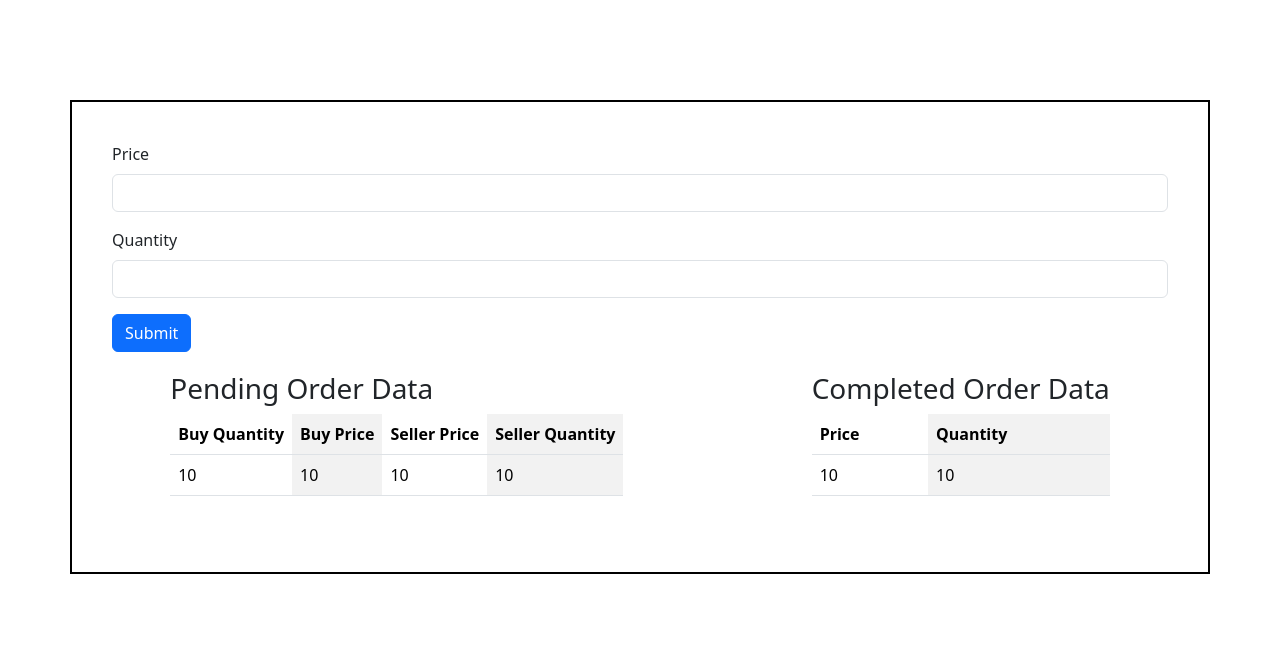
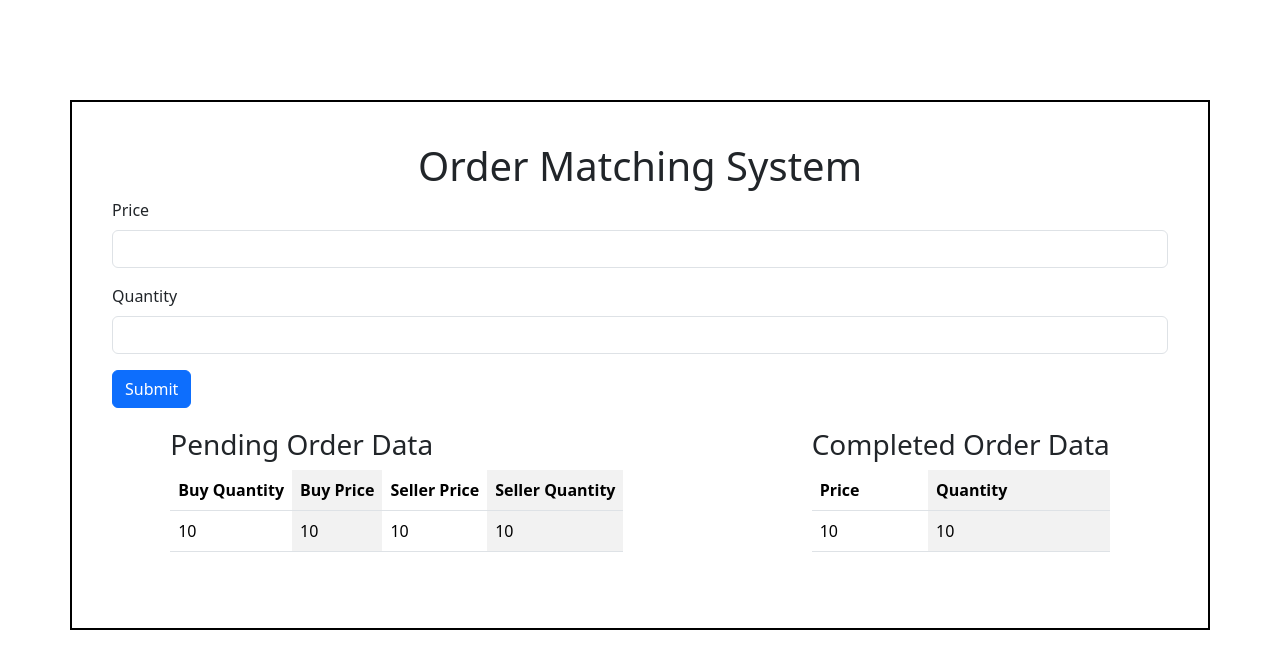
Before and after one commit to BhanuPratap0/Order-Matching-System, a PHP site: page / in a window 1280 px wide. Shown: the top 669 px of the page. Run offline with PHP 8.4, Linux system fonts and the light colour scheme; tables that the repository leaves empty or names only in its code hold one stand-in row (values such as "Sample post").

Commit message:
Added Comments for better understading of the code

```diff
--- a/index.php
+++ b/index.php
@@ -14,62 +14,64 @@ if (!$conn) {
     // echo "Connection was successful!<br/>";
 }
 
-$sql = 'SELECT * FROM `pending_order`';
-$result = $conn->query($sql);
-
-// Initialize an array to hold the data
-$data = array();
-if ($result->num_rows > 0) {
-    // Fetch all rows as an associative array
-    while ($row = $result->fetch_assoc()) {
-        $data[] = $row;
-    }
-} else {
-    echo "0 results";
-}
-
 if ($_SERVER["REQUEST_METHOD"] == "POST") {
 
+    //transaction begins
     $conn->begin_transaction();
+
+    //storing values coming through Form
     $qty = $_POST['quantity'];
     $price = $_POST['price'];
 
+    //Getting row with the matching price
     $sql = "SELECT * FROM `pending_order` WHERE `seller_price` = $price";
     $result = $conn->query($sql);
+
     $row = $result->fetch_assoc();
+
+    //Working on the query on the basis of different conditions
     if ($row['seller_qty'] == $qty) {
-
+        //updating pending_order table
         $sql_remove_value = "UPDATE pending_order SET seller_qty = 0  WHERE seller_price = $price";
         $conn->query($sql_remove_value);
 
+        //updating completed_order table
         $insert_order = "INSERT INTO `completed_order`(`price`, `qty`) VALUES ($price, $qty)";
         $insert_result = $conn->query($insert_order);
         echo "<script type='text/javascript'>alert('Order Completed!');</script>";
     } else if ($row['seller_qty'] > $qty) {
+        //updating pending_order table
         $update_sql = "UPDATE pending_order SET seller_qty = seller_qty - $qty  WHERE seller_price = $price";
         $update_result = $conn->query($update_sql);
 
+        //updating completed_order table
         $insert_order = "INSERT INTO `completed_order`(`price`, `qty`) VALUES ($price, $qty)";
         $insert_result = $conn->query($insert_order);
         echo "<script type='text/javascript'>alert('Order Completed!');</script>";
     } else {
         $qty = $qty - $row['seller_qty'];
-
+        //updating pending_order table
         $update_sql = "UPDATE pending_order SET seller_qty = 0  WHERE seller_price = $price";
         $update_result = $conn->query($update_sql);
 
-        $insert_order = "INSERT INTO `pending_order`(`buy_price`, `buy_qty`) VALUES ($price, $qty)";
-        $insert_result = $conn->query($insert_order);
+        //inserting remaining quantity in pending_order table
+        $insert_pending_order = "INSERT INTO `pending_order`(`buy_price`, `buy_qty`) VALUES ($price, $qty)";
+        $insert_result = $conn->query($insert_pending_order);
 
-        $insert_order = "INSERT INTO `completed_order`(`price`, `qty`) VALUES ($price, $qty)";
-        $insert_result = $conn->query($insert_order);
-        if($qty==0) {
+
+        //updating completed_order table
+        $insert_completed_order = "INSERT INTO `completed_order`(`price`, `qty`) VALUES ($price, $qty)";
+        $insert_result = $conn->query($insert_completed_order);
+
+        //showing the alert according to quantity remaining
+        if ($qty == 0) {
             echo "<script type='text/javascript'>alert('Out of stock! Order in Pending State!');</script>";
         } else {
             echo "<script type='text/javascript'>alert('$qty order places, rest in pending state due to OUT of Stock');</script>";
         }
     }
 
+    //commiting transaction
     $conn->commit();
 }
 
@@ -81,7 +83,7 @@ if ($_SERVER["REQUEST_METHOD"] == "POST") {
 <head>
     <meta charset="utf-8">
     <meta name="viewport" content="width=device-width, initial-scale=1">
-    <title>Bootstrap demo</title>
+    <title>Order Matching System</title>
     <link href="https://cdn.jsdelivr.net/npm/bootstrap@5.3.3/dist/css/bootstrap.min.css" rel="stylesheet" integrity="sha384-QWTKZyjpPEjISv5WaRU9OFeRpok6YctnYmDr5pNlyT2bRjXh0JMhjY6hW+ALEwIH" crossorigin="anonymous">
 
 
@@ -107,6 +109,9 @@ if ($_SERVER["REQUEST_METHOD"] == "POST") {
 
 <body>
     <div class="container form-container">
+        <center>
+            <h1>Order Matching System</h1>
+        </center>
         <form action="index.php" method="post">
             <div class="mb-3">
                 <label for="exampleInputPrice" class="form-label">Price</label>
```
